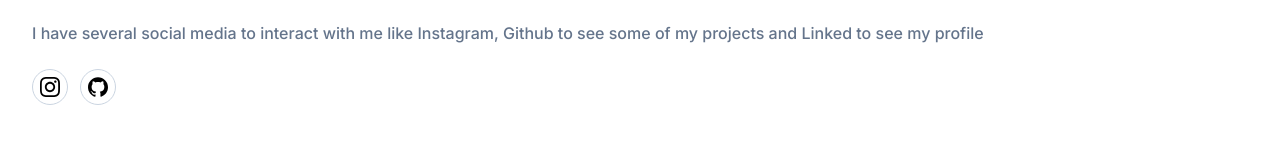
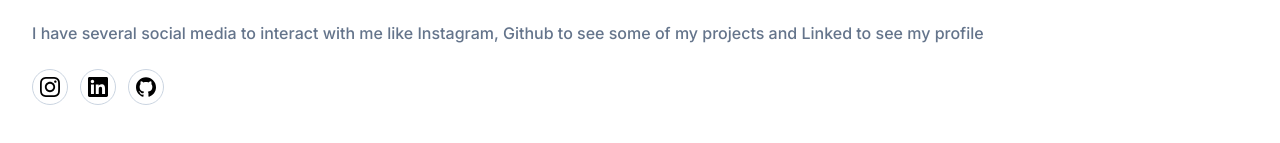
Before and after one commit to odeardika/odeardika-page, a Next.js app: page / in a window 1280 px wide. Shown: the part 883-1026 px from the top of the page. Built offline with nearby package versions, Linux system fonts and the light colour scheme.

Commit message:
create icon components and add it to about me page

```diff
--- a/components/About.jsx
+++ b/components/About.jsx
@@ -1,6 +1,7 @@
 import React from 'react'
 import InstagramIcon from './icons/Instagram'
 import GithubIcon from './icons/Github'
+import LinkendIcon from './icons/LinkendIcon'
 
 const AboutPage = () => {
   return (
@@ -19,6 +20,9 @@
                         <InstagramIcon
                         className='w-9 h-9 mr-3 rounded-full flex justify-center items-center border border-slate-300 hover:border-primary hover:bg-primary hover:text-white'
                         href={'https://www.instagram.com/odeardika/'}/>
+                        <LinkendIcon
+                        className='w-9 h-9 mr-3 rounded-full flex justify-center items-center border border-slate-300 hover:border-primary hover:bg-primary hover:text-white'
+                        href={'https://www.linkedin.com/in/putu-ode-irfan-ardika-178373275/'}/>
                         <GithubIcon
                         className='w-9 h-9 mr-3 rounded-full flex justify-center items-center border border-slate-300 hover:border-primary hover:bg-primary hover:text-white'
                         href={'https://github.com/odeardika'}/>
--- /dev/null
+++ b/components/icons/LinkendIcon.jsx
@@ -0,0 +1,24 @@
+import React from 'react'
+
+const LinkendIcon = ({href, className}) => {
+  return (
+    <div>
+        <a
+            href={href}
+            target='_blank' className={className}>
+                <svg
+                width='20'
+                className='fill-current'
+                role="img"
+                viewBox="0 0 24 24"
+                xmlns="http://www.w3.org/2000/svg">
+                    <title>LinkedIn</title>
+                    <path
+                    d="M20.447 20.452h-3.554v-5.569c0-1.328-.027-3.037-1.852-3.037-1.853 0-2.136 1.445-2.136 2.939v5.667H9.351V9h3.414v1.561h.046c.477-.9 1.637-1.85 3.37-1.85 3.601 0 4.267 2.37 4.267 5.455v6.286zM5.337 7.433c-1.144 0-2.063-.926-2.063-2.065 0-1.138.92-2.063 2.063-2.063 1.14 0 2.064.925 2.064 2.063 0 1.139-.925 2.065-2.064 2.065zm1.782 13.019H3.555V9h3.564v11.452zM22.225 0H1.771C.792 0 0 .774 0 1.729v20.542C0 23.227.792 24 1.771 24h20.451C23.2 24 24 23.227 24 22.271V1.729C24 .774 23.2 0 22.222 0h.003z"/>
+                </svg>
+            </a>
+    </div>
+  )
+}
+
+export default LinkendIcon
```
